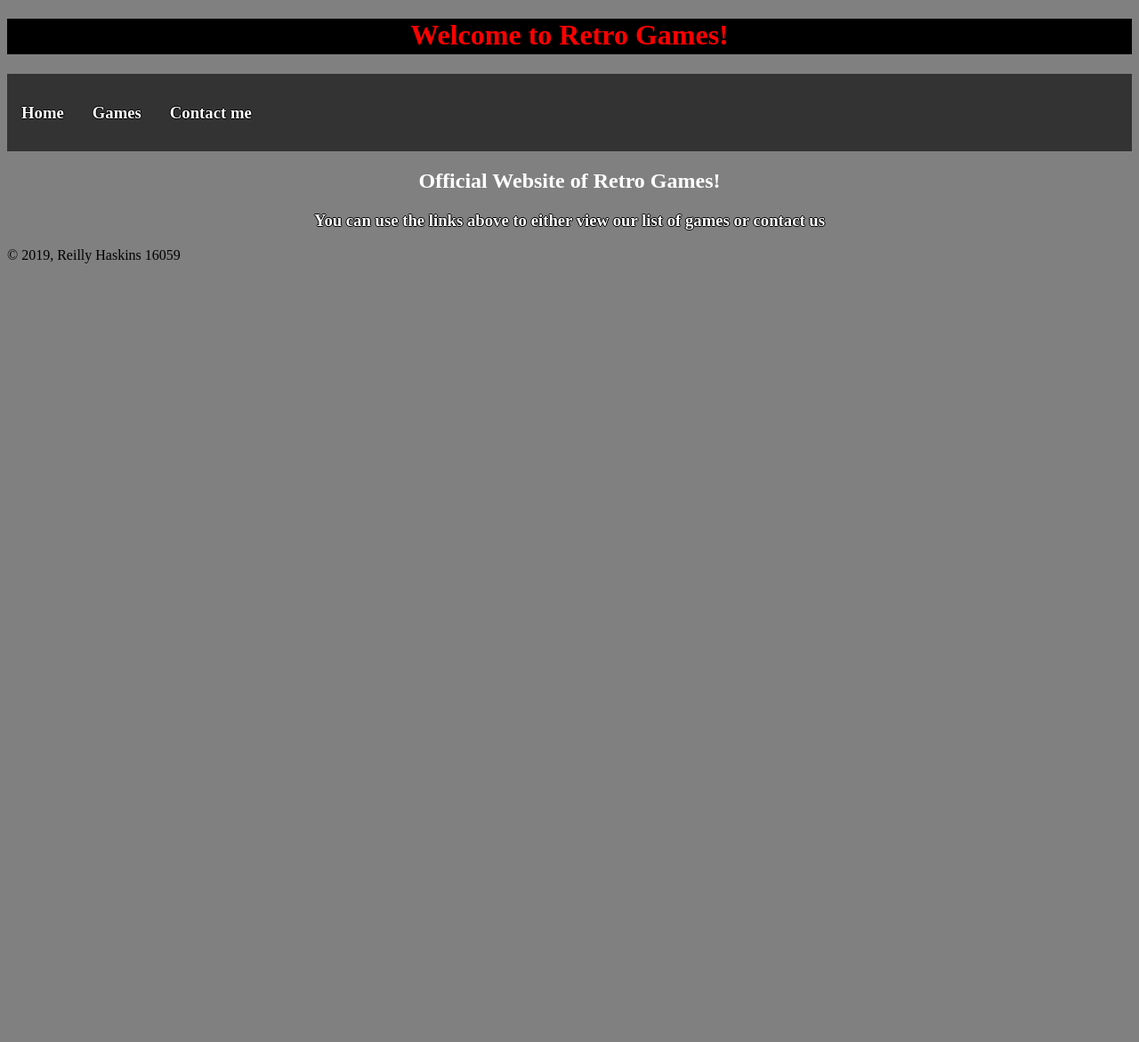
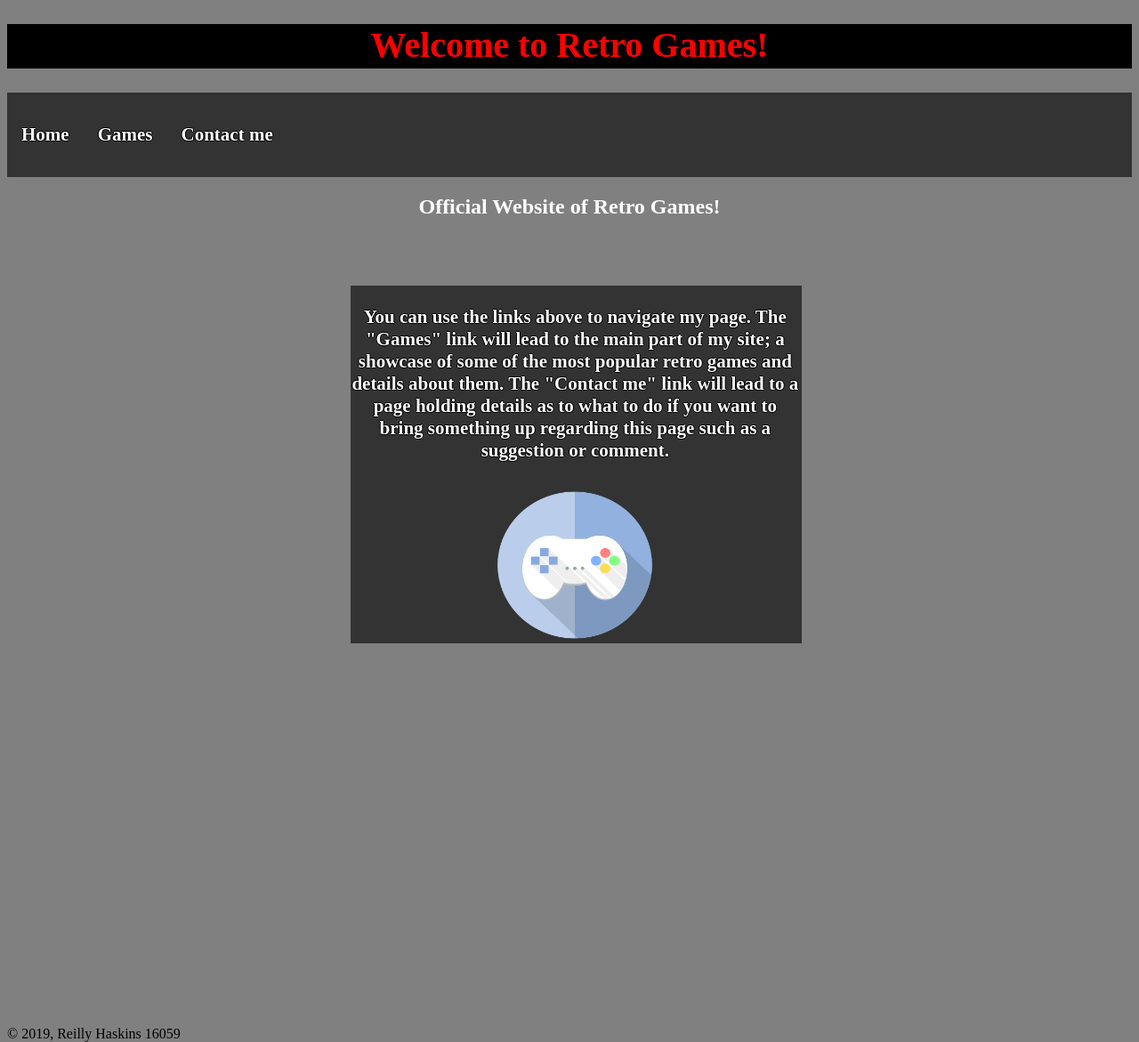
Before and after one commit to Reih02/RetroGames, a Flask app: page / in a window 1280 px wide. Shown: the whole page at 89% size. Before the commit the page ends 296 px from the top, so only its background shows below. Run offline with Flask 2, Linux system fonts and the light colour scheme.

Commit message:
finished with home page for now - added just a single grey box in the middle of site with text and a logo (going against initial design slightly a bit)

```diff
--- a/static/css/style.css
+++ b/static/css/style.css
@@ -13,6 +13,7 @@ footer {
 }
 
 h1 {
+  font-size: 40px;
   width: 100%;
   background-color: black;
   color: red;
@@ -24,13 +25,40 @@ h1 {
 
 h2 {
   color: white;
+  text-decoration-style: 1px;
+  text-decoration-color: black;
   text-align: center;
 }
 
 h3 {
+  font-size: 21px;
   color: white;
   text-align: center;
   text-shadow: 1px 0 0 #000, 0 -1px 0 #000, 0 1px 0 #000, -1px 0 0 #000;
+}
+
+#wrapper {
+  height: 200px;
+}
+
+#smallbox1 {
+  background-color: #333;
+  display: block;
+  margin-left: 30.5%;
+  margin-top: 6%;
+  width: 40%;
+  height: 200%;
+  text-align: center;
+  padding-top: 2px;
+  padding-right: 2px;
+}
+
+.navbarlogo1 {
+  margin-bottom: 2px;
+}
+
+#topnav {
+  width: 100%;
 }
 
 ul {
@@ -62,3 +90,7 @@ li a:active {
   color: red;
   background-color: #111;
 }
+
+#footer {
+  margin-top: 34%;
+}
--- a/templates/home.html
+++ b/templates/home.html
@@ -2,11 +2,25 @@
 
 {%block content%}
 
+<meta name="viewport" content="width=device-width, initial-scale=1.0">
+
 <title> Welcome to Retro Games! </title>
+  <h2>Official Website of Retro Games!</h2>
+  <div id="smallbox1">
+  <h3>You can use the links above to navigate
+      my page.
+      The "Games" link will lead to the main part
+      of my site; a showcase of some of the most
+      popular retro games and details about them.
+      The "Contact me" link will lead to a page holding
+      details as to what to do if you want to bring something
+      up regarding this page such as a suggestion or comment.</h3>
 
-  <h2>Official Website of Retro Games!</h2>
-  <h3>You can use the links above to either
-      view our list of games or contact us</h3>
+      <div class="navbarlogo1">
+    		<img src="/static/images/logo.png" alt="Retro Games Logo" width="200"
+    				 height="190">
+    	</div>
 
+  </div>
 
 {%endblock%}
```
Also changed, not shown: static/images/logo.png (added).
